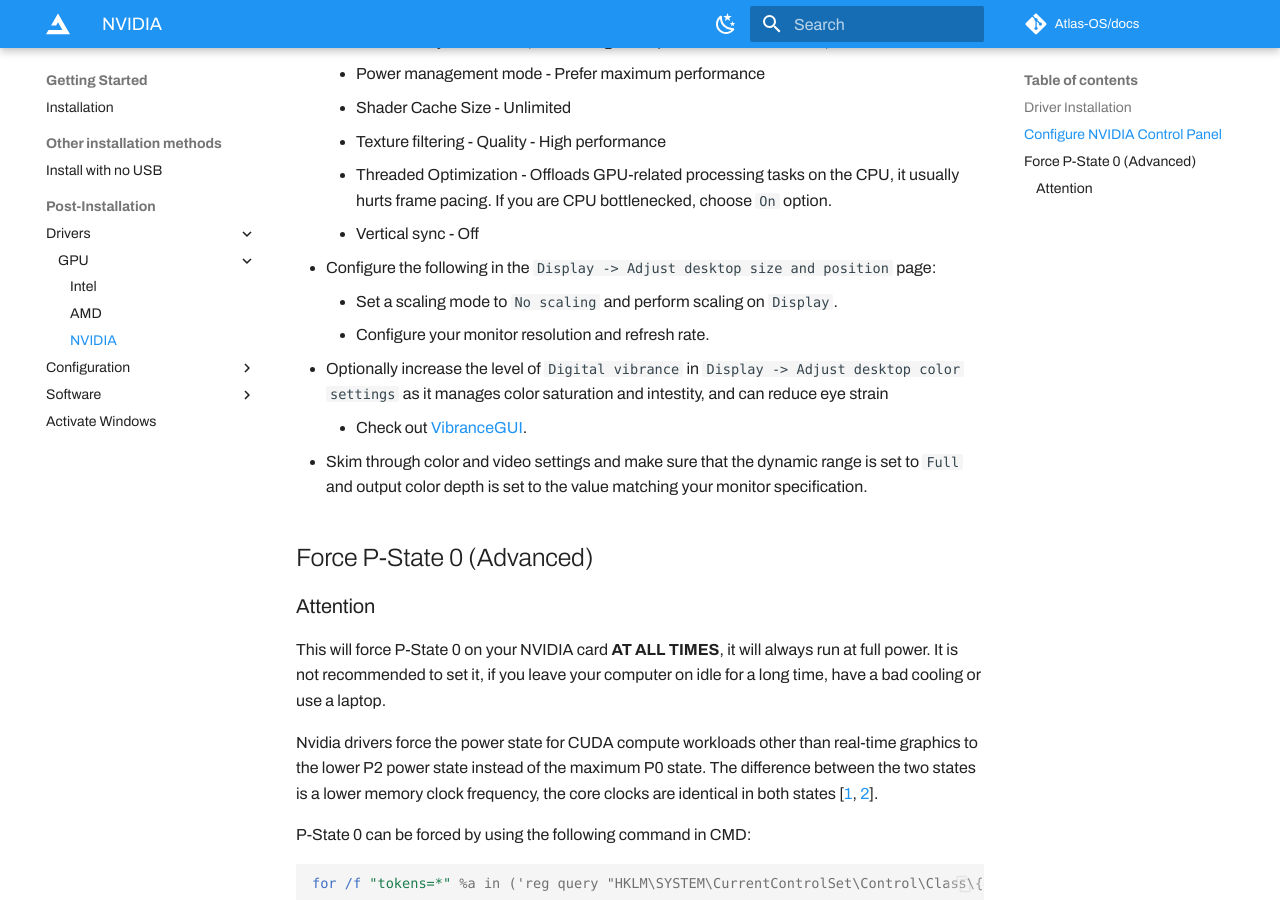
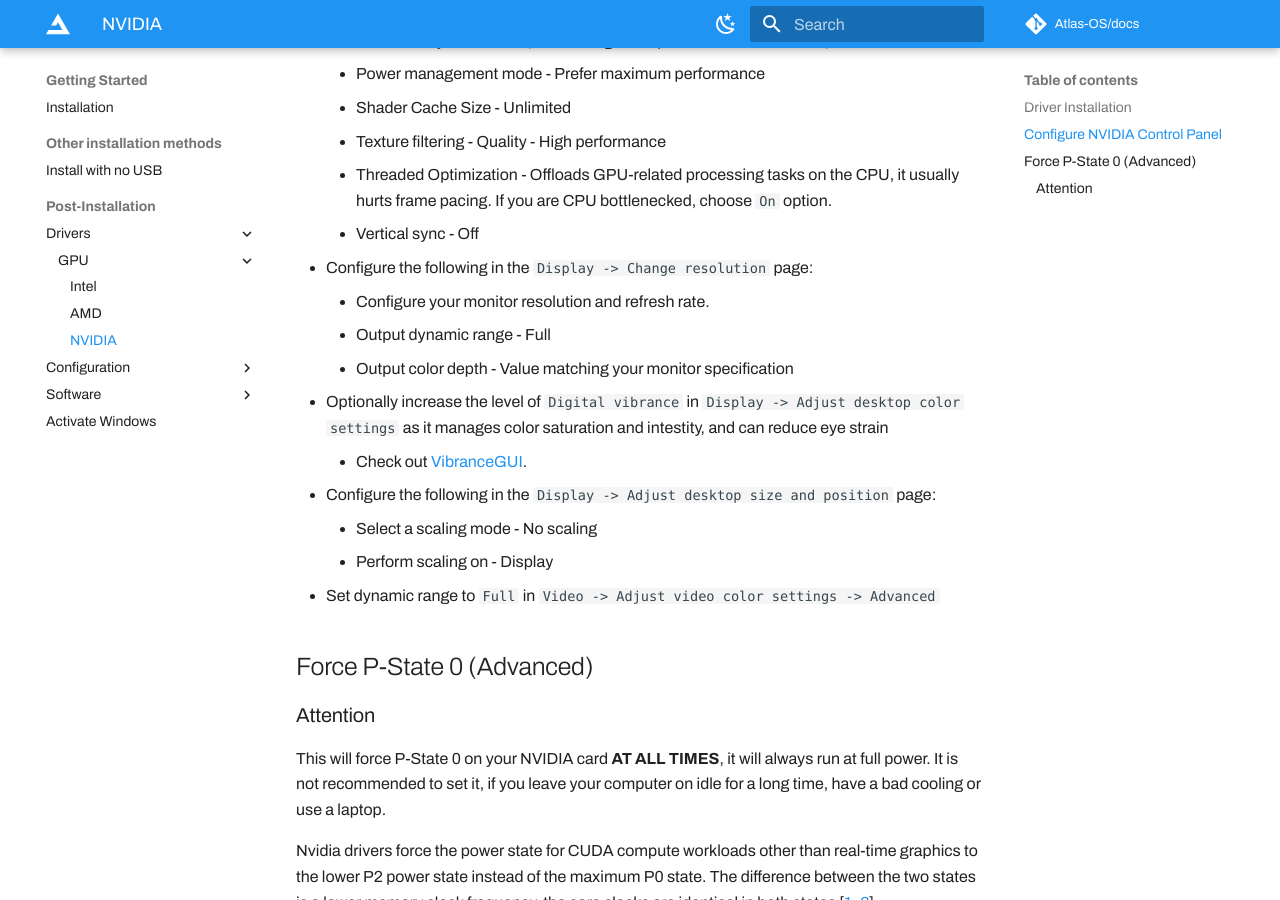
Before and after one commit to Atlas-OS/docs, an MkDocs documentation site: the page built from docs/Getting started/Post-Installation/Drivers/GPU/NVIDIA.md, in a window 1280 px wide and 900 px high, scrolled down 1128 px. Built offline with MkDocs 1.6.1 and Material for MkDocs 9.7.7, drawn with Linux system fonts in a browser that asks for light colours; some web fonts are replaced; plug-ins that fetch from the network failed and are left out; comment, search, counter and statistics services are not loaded.

Commit message:
feat: :art: revise NVIDIA section

```diff
--- a/docs/Getting started/Post-Installation/Drivers/GPU/NVIDIA.md
+++ b/docs/Getting started/Post-Installation/Drivers/GPU/NVIDIA.md
@@ -30,12 +30,16 @@ This section was partly based on [AMIT's documentation](https://github.com/amitx
     - Texture filtering - Quality - High performance
     - Threaded Optimization - Offloads GPU-related processing tasks on the CPU, it usually hurts frame pacing. If you are CPU bottlenecked, choose ``On`` option.
     - Vertical sync - Off
-- Configure the following in the ``Display -> Adjust desktop size and position`` page:
-    - Set a scaling mode to ``No scaling`` and perform scaling on ``Display``.
+- Configure the following in the ``Display -> Change resolution`` page:
     - Configure your monitor resolution and refresh rate.
+    - Output dynamic range - Full
+    - Output color depth - Value matching your monitor specification
 - Optionally increase the level of ``Digital vibrance`` in ``Display -> Adjust desktop color settings`` as it manages color saturation and intestity, and can reduce eye strain
     - Check out [VibranceGUI](https://vibrancegui.com).
-- Skim through color and video settings and make sure that the dynamic range is set to ``Full`` and output color depth is set to the value matching your monitor specification.
+- Configure the following in the ``Display -> Adjust desktop size and position`` page:
+    - Select a scaling mode - No scaling
+    - Perform scaling on - Display
+- Set dynamic range to ``Full`` in ``Video -> Adjust video color settings -> Advanced``
 
 ## Force P-State 0 (Advanced)
 
```
